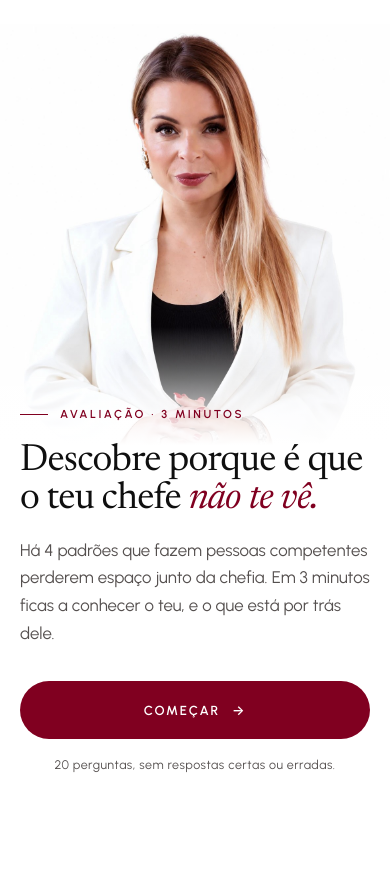
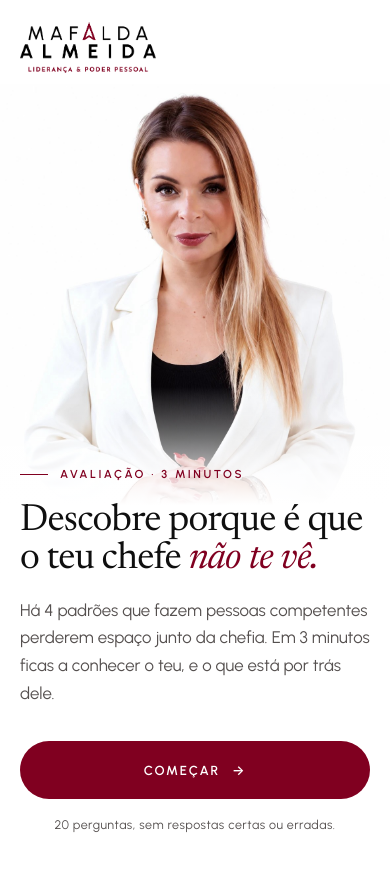
Before and after one commit to descobreoteupadrao/descobreoteupadrao.github.io, a plain HTML site: page index.html in a window 390 px wide. Before the commit the page ends 844 px from the top, so only its background shows below. Drawn offline with Linux system fonts and the light colour scheme.

Commit message:
Logo da Mafalda também na capa
Co-Authored-By: Claude Opus 5.5 <noreply@anthropic.com>
Claude-Session: https://claude.ai/code/session_01LfWUhjwLdUhpumQ4hy1AQA

```diff
--- a/index.html
+++ b/index.html
@@ -117,7 +117,7 @@ img{display:block;max-width:100%}
 
 /* ---------- Logo da Mafalda: só no fecho da página de resultado ---------- */
 .logo{display:block;height:auto}
-.logo-capa{width:clamp(132px,14vw,176px)}
+.logo-capa{width:clamp(136px,13vw,180px)}
 .logo-topo{width:104px}
 .logo-res{width:clamp(132px,14vw,176px);margin-bottom:clamp(48px,8vw,88px)}
 .print-only{display:none}
@@ -150,7 +150,7 @@ em{font-style:italic;color:var(--rosa-escuro)}
    Ecrã largo: duas colunas, texto à esquerda e retrato à direita. */
 #capa{background:var(--papel);color:var(--tinta);position:relative;overflow:hidden}
 .capa-topo{position:absolute;top:0;left:0;right:0;z-index:3;padding:22px var(--gutter) 0}
-.capa-foto{position:relative;margin-top:24px;height:min(56svh,108vw);min-height:340px;background:#fff}
+.capa-foto{position:relative;margin-top:84px;height:min(56svh,108vw);min-height:340px;background:#fff}
 .capa-foto img{width:100%;height:100%;object-fit:cover;object-position:50% 12%}
 .capa-foto::after{content:"";position:absolute;inset:auto 0 0 0;height:28%;background:linear-gradient(180deg,rgba(255,255,255,0),#fff)}
 .capa-texto{position:relative;z-index:2;margin-top:-40px;padding-bottom:44px}
@@ -428,6 +428,9 @@ em{font-style:italic;color:var(--rosa-escuro)}
 <!-- ============ 1. CAPA ============ -->
 <section id="capa" class="ecra ativo" aria-labelledby="t-capa">
   <div class="capa-foto"><img id="fotoCapa" src="mafalda.jpg" alt="" fetchpriority="high"></div>
+  <div class="capa-topo">
+    <img class="logo logo-capa" src="logo-mafalda.png" width="774" height="290" alt="Mafalda Almeida, Liderança e Poder Pessoal">
+  </div>
   <div class="miolo capa-texto">
     <p class="eyebrow">Avaliação · 3 minutos</p>
     <h1 id="t-capa">Descobre porque é que o teu chefe <em>não te vê.</em></h1>
```
